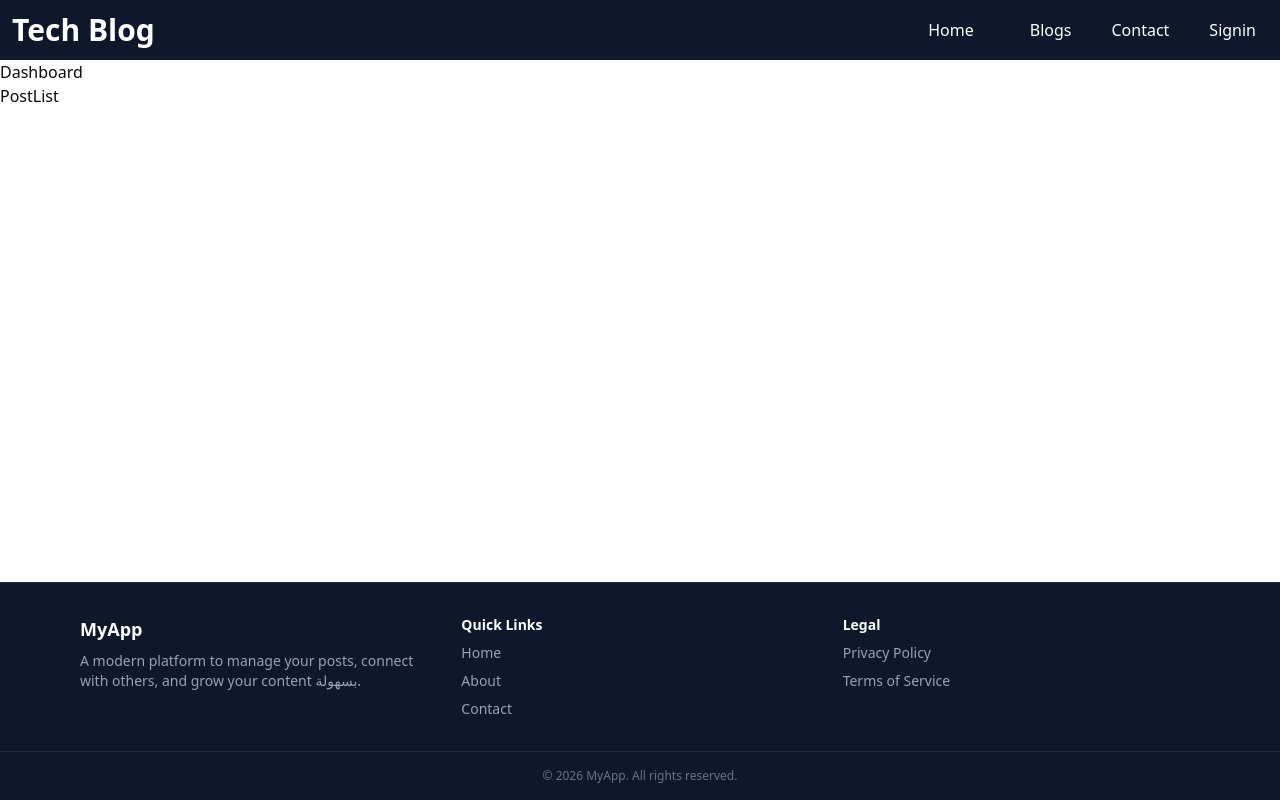
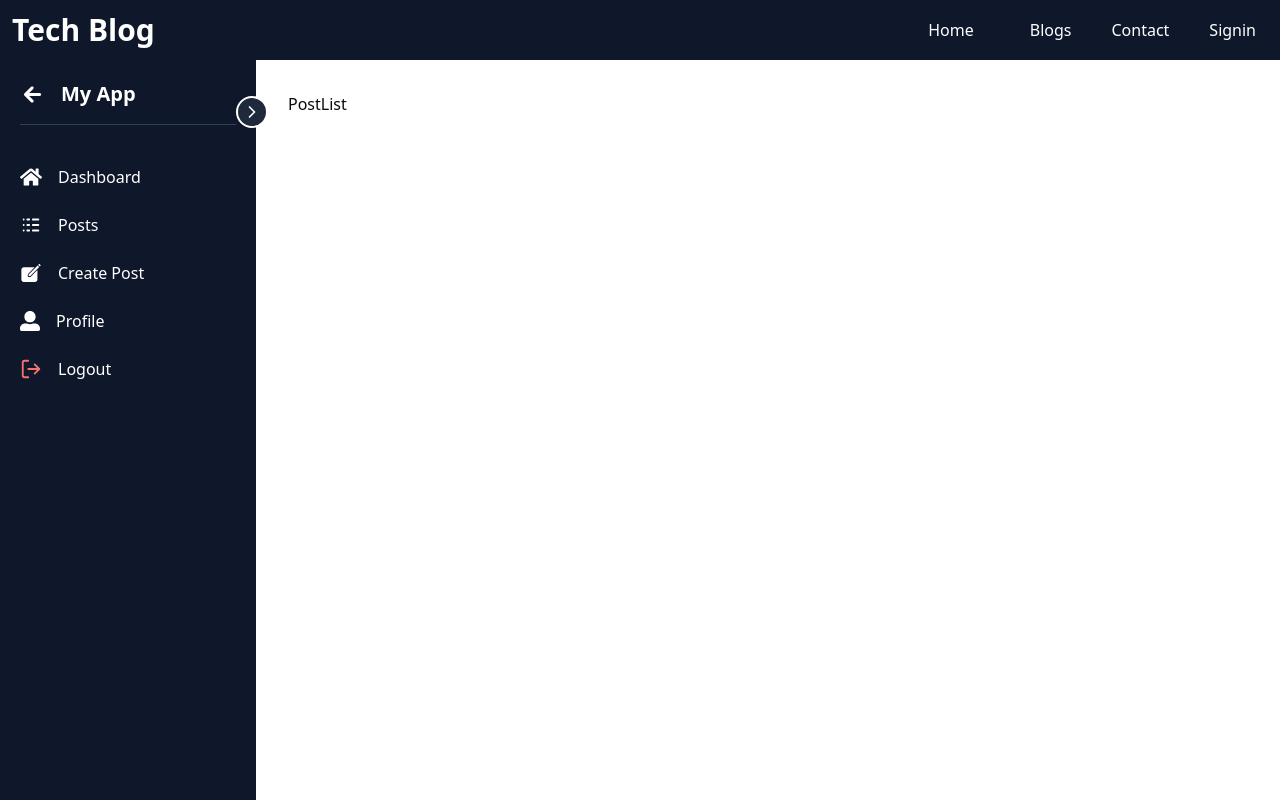
Before and after one commit to cabdalle8180/TechBlogs-Somalia, a React (Vite) app in the folder frontend/: page /dashboard/posts in a window 1280 px wide. Shown: the top 800 px of the page. Built offline with nearby package versions, Linux system fonts and the light colour scheme.

Commit message:
Dashboard page

```diff
--- /dev/null
+++ b/frontend/src/components/Sidebar.jsx
@@ -0,0 +1,85 @@
+import React, { useState } from 'react';
+import { FaHome, FaUserAlt } from 'react-icons/fa';
+import { FiChevronRight } from 'react-icons/fi';
+import { IoIosCreate, IoMdArrowRoundBack } from 'react-icons/io';
+import { LuLogOut } from 'react-icons/lu';
+import { TbLogs } from 'react-icons/tb';
+import { Link } from 'react-router-dom';
+
+function Sidebar() {
+    const [isOpen, setIsOpen] = useState(true);
+
+    const logout = () => {
+        alert("Logout successful");
+    };
+
+    const menuItems = [
+        { name: "Dashboard", icon: <FaHome size={22}/>, path: "/dashboard" },
+        { name: "Posts", icon: <TbLogs size={22}/>, path: "/dashboard/posts" },
+        { name: "Create Post", icon: <IoIosCreate size={22}/>, path: "/dashboard/create-post" },
+        { name: "Profile", icon: <FaUserAlt size={20}/>, path: "/dashboard/profile" },
+        { name: "Logout", icon: <LuLogOut size={22}/>, action: logout },
+    ];
+
+    return (
+        <div
+            className={`h-screen bg-slate-900 sticky top-0 text-white transition-all duration-300 relative ${
+                isOpen ? "w-64" : "w-20"
+            }`}
+        >
+            {/* Badhanka dhinaca ka riixa (Toggle Button) */}
+            <button
+                onClick={() => setIsOpen(!isOpen)}
+                className="absolute -right-3 top-9 bg-slate-800 text-white p-1 rounded-full border-2 border-white z-50"
+            >
+                <FiChevronRight
+                    className={`w-5 h-5 transition-transform duration-500 ${isOpen ? "rotate-180" : "rotate-0"}`}
+                />
+            </button>
+
+            {/* Qaybta Sare/Logo */}
+            <div className="flex flex-col p-5 gap-y-4">
+                <div className="flex items-center gap-x-4">
+                    <Link to="/" className="shrink-0">
+                        <IoMdArrowRoundBack size={25} className={`duration-500 ${isOpen && "rotate-[360deg]"}`} />
+                    </Link>
+                    <h1 className={`font-bold text-xl origin-left transition-all duration-300 ${!isOpen && "scale-0 hidden"}`}>
+                        My App
+                    </h1>
+                </div>
+                <hr className="border-slate-700" />
+            </div>
+
+            {/* Navigashinka (Menu-yada) */}
+            <nav className="mt-2">
+                {menuItems.map((item, index) => (
+                    <div key={index}>
+                        {item.path ? (
+                            <Link
+                                to={item.path}
+                                className="flex items-center gap-x-4 p-3 mx-2 rounded-md hover:bg-slate-800 transition-all cursor-pointer group"
+                            >
+                                <div className="shrink-0">{item.icon}</div>
+                                <span className={`transition-all duration-300 ${!isOpen && "hidden"}`}>
+                                    {item.name}
+                                </span>
+                            </Link>
+                        ) : (
+                            <button
+                                onClick={item.action}
+                                className="flex items-center gap-x-4 p-3 mx-2 w-[calc(100%-1rem)] rounded-md hover:bg-red-900/40 transition-all cursor-pointer group text-left"
+                            >
+                                <div className="shrink-0 text-red-400">{item.icon}</div>
+                                <span className={`transition-all duration-300 ${!isOpen && "hidden"}`}>
+                                    {item.name}
+                                </span>
+                            </button>
+                        )}
+                    </div>
+                ))}
+            </nav>
+        </div>
+    );
+}
+
+export default Sidebar;
--- a/frontend/src/pages/Dashboard.jsx
+++ b/frontend/src/pages/Dashboard.jsx
@@ -1,12 +1,15 @@
 import { Outlet } from "react-router-dom";
-
+import Sidebar from "../components/Sidebar";
 function Dashboard() {
   return (
-    <div>
-      <h1>Dashboard</h1>
-
+    <div className="flex relative">
+      <div>
+        <Sidebar/>
+      </div>
       {/* THIS IS REQUIRED */}
-      <Outlet />
+      <div className="flex-1 p-8">
+        <Outlet />
+      </div>
     </div>
   );
 }
```
